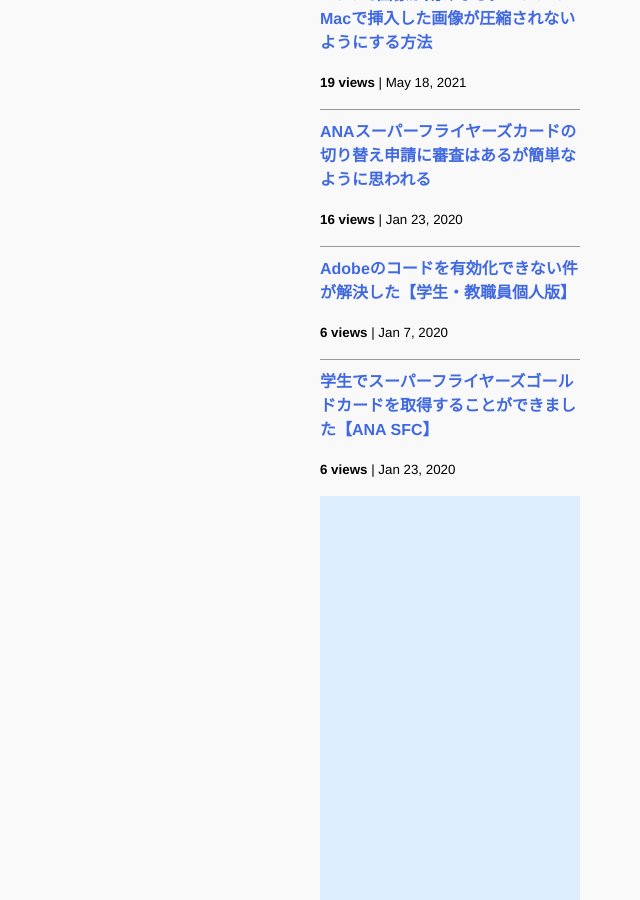
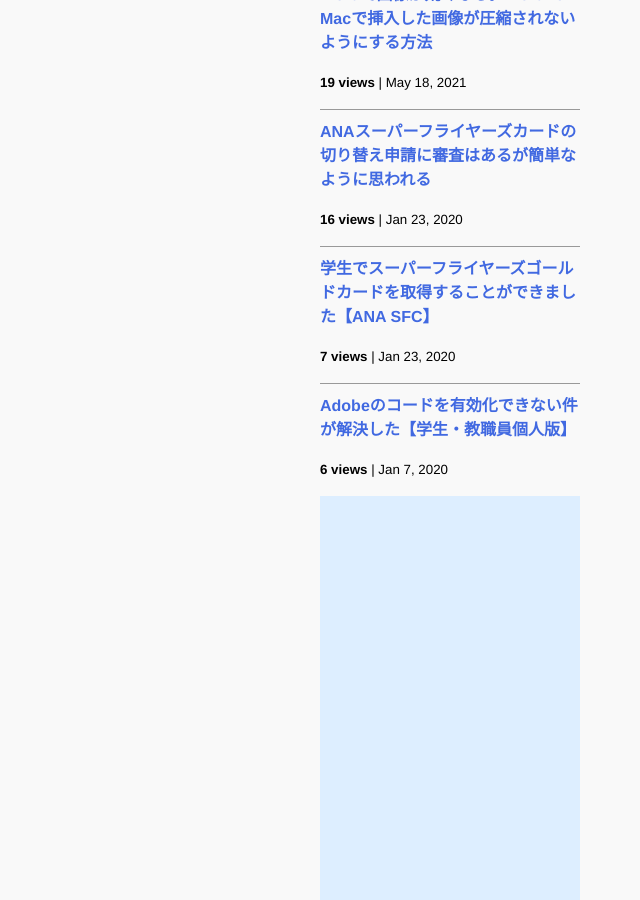
Before and after one commit to iwanaminami/shoyaiwaname, a Jekyll site: the page built from about.markdown, in a window 1280 px wide and 900 px high, scrolled down 1265 px. Shown: the whole window, without its empty margins (640-1280 px from the left). Built offline with Jekyll 4.4.1, drawn with Linux system fonts in a browser that asks for light colours; nearby versions of some CDN libraries; comment, search, counter and statistics services are not loaded.

Commit message:
chore(ga): update _data/popularposts.yml 20260717-1452

```diff
--- a/_data/popularposts.yml
+++ b/_data/popularposts.yml
@@ -11,7 +11,7 @@ side:
     url: "/2020/01/23/sfc-judge.html"
   - view: 10
     url: "/"
+  - view: 7
+    url: "/2020/01/23/sfcgold.html"
   - view: 6
     url: "/2020/01/07/adobe-activate-problem.html"
-  - view: 6
-    url: "/2020/01/23/sfcgold.html"
```
